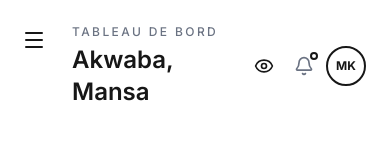
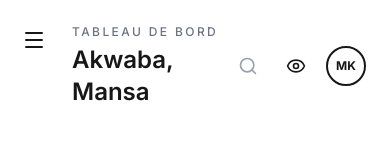
Before and after one commit to JojoKouam/mansa-next-gen, a Next.js app: page / in a window 390 px wide. Shown: the top 160 px of the page. Built offline with nearby package versions, Linux system fonts and the light colour scheme.

Commit message:
[ADD] responsive search and [FIXED] mobile header layout

```diff
--- a/src/components/layout/Header.tsx
+++ b/src/components/layout/Header.tsx
@@ -20,16 +20,23 @@ export const Header = () => {
 
         {/* Section Droite : Actions */}
         <div className="flex items-center gap-3 md:gap-6">
-
+          <div className="flex items-center">
                 {/* Barre de recherche minimaliste */}
-          <div className="hidden md:flex items-center gap-3 bg-mansa-anthracite border border-white/5 px-4 py-2 rounded-full w-64">
+                <div className="hidden md:flex items-center gap-3 bg-mansa-anthracite border border-white/5 px-4 py-2 rounded-full w-64 focus-within:border-mansa-gold transition-colors">
                     <Search size={18} className="text-gray-500" />
                     <input
                     type="text"
                     placeholder="Rechercher..."
-              className="bg-transparent border-none outline-none text-sm text-mansa-offWhite placeholder:text-gray-600"
+                    className="bg-transparent border-none outline-none text-sm text-mansa-offWhite placeholder:text-gray-600 w-full"
                     />
                 </div>
+
+                {/* Version Mobile : Uniquement l'icône loupe, cachée sur PC (md:hidden) */}
+                <button className="md:hidden p-2 hover:bg-mansa-anthracite rounded-full text-gray-400">
+                    <Search size={20} />
+                </button>
+            </div>
+
 
           {/* Privacy Toggle */}
           <button
@@ -41,7 +48,7 @@ export const Header = () => {
           </button>
 
           {/* Notifications */}
-          <div className="relative">
+          <div className="relative hidden sm:block">
             <Bell size={20} className="text-gray-500 hover:text-mansa-offWhite cursor-pointer" />
             <span className="absolute -top-1 -right-1 w-2 h-2 bg-mansa-gold rounded-full border-2 border-mansa-black"></span>
           </div>
```
Lines whose indentation alone changed are shown as unchanged.
